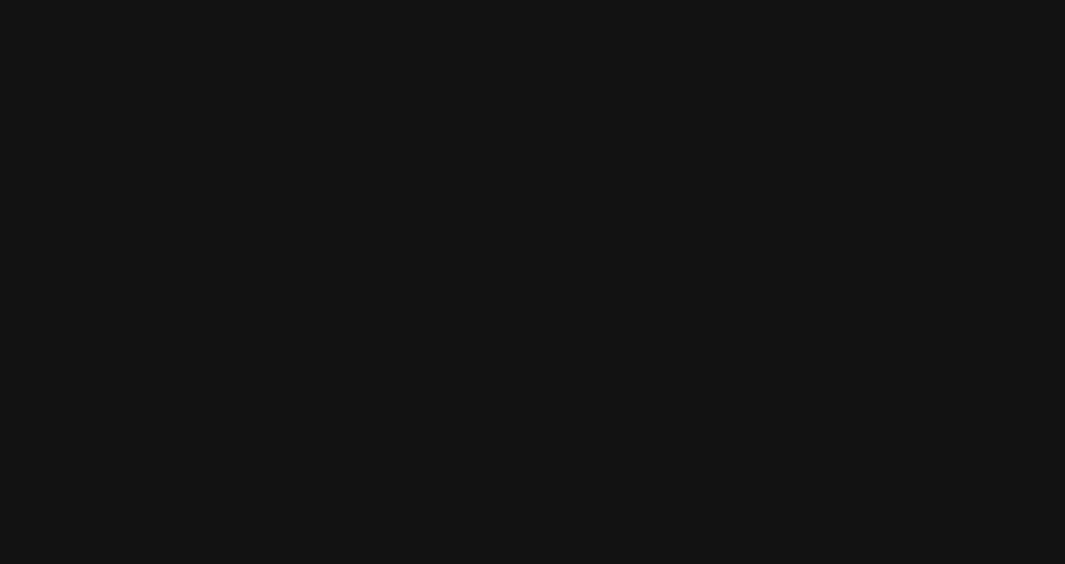
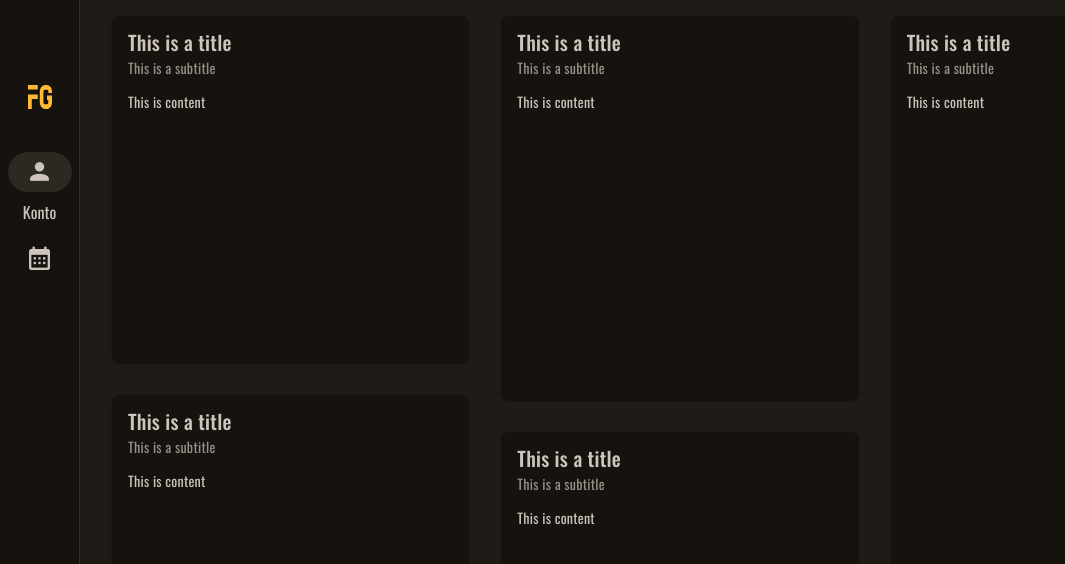
Before and after one commit to FatGone/FatGone-frontend, a Vue app: page /panel/account in a window 1280 px wide. Before the commit this address had no page. Shown: the top 564 px of the page, without its empty margins (0-1065 px from the left). Built offline with nearby package versions, Linux system fonts and the light colour scheme.

Commit message:
[Client Panel] implemented navigation

```diff
--- /dev/null
+++ b/src/client_panel/pages/AccountPage.vue
@@ -0,0 +1,71 @@
+<script setup lang="ts">
+
+
+
+
+</script>
+<template>
+    <v-container>
+        <v-row no-gutters>
+            <v-col class="px-4">
+                <v-card style="height:347px;" class="mb-8">
+                    <v-card-item>
+                        <v-card-title>This is a title</v-card-title>
+                        <v-card-subtitle>This is a subtitle</v-card-subtitle>
+                    </v-card-item>
+                    <v-card-text>
+                        This is content
+                    </v-card-text>
+                </v-card>
+                <v-card style="height: 272px;" class="mt-8">
+                    <v-card-item>
+                        <v-card-title>This is a title</v-card-title>
+
+                        <v-card-subtitle>This is a subtitle</v-card-subtitle>
+                    </v-card-item>
+
+                    <v-card-text>
+                        This is content
+                    </v-card-text>
+                </v-card>
+            </v-col>
+            <v-col class="px-4">
+                <v-card style="height: 384px;" class="mb-8">
+                    <v-card-item>
+                        <v-card-title>This is a title</v-card-title>
+
+                        <v-card-subtitle>This is a subtitle</v-card-subtitle>
+                    </v-card-item>
+
+                    <v-card-text>
+                        This is content
+                    </v-card-text>
+                </v-card>
+                <v-card style="height: 233px;" class="mt-8">
+                    <v-card-item>
+                        <v-card-title>This is a title</v-card-title>
+
+                        <v-card-subtitle>This is a subtitle</v-card-subtitle>
+                    </v-card-item>
+
+                    <v-card-text>
+                        This is content
+                    </v-card-text>
+                </v-card>
+            </v-col>
+            <v-col class="px-4">
+                <v-card style="height: 681px;">
+                    <v-card-item>
+                        <v-card-title>This is a title</v-card-title>
+
+                        <v-card-subtitle>This is a subtitle</v-card-subtitle>
+                    </v-card-item>
+
+                    <v-card-text>
+                        This is content
+                    </v-card-text>
+                </v-card>
+            </v-col>
+        </v-row>
+    </v-container>
+</template>
--- /dev/null
+++ b/src/client_panel/pages/ClientPanel.vue
@@ -0,0 +1,21 @@
+<script setup lang="ts">
+import RailItem from '@/common/components/RailItem.vue';
+import fgSmall from '@/assets/svg/fg-small.svg';
+</script>
+
+<template>
+    <v-layout>
+        <v-navigation-drawer permanent rail rail-width="80" :expand-on-hover="false">
+            <v-list color="transparent" class="d-flex flex-column align-center">
+                <v-list-item class="d-flex justify-center align-center mb-8 mt-16" to="/">
+                    <v-avatar size="small" :image="fgSmall" rounded="0"></v-avatar>
+                </v-list-item>
+                <RailItem icon="mdi-account" text="Konto" navigate-to="/panel/account" />
+                <RailItem icon="mdi-calendar-month" text="Terminarz" navigate-to="/panel/calendar" />
+            </v-list>
+        </v-navigation-drawer>
+        <v-main>
+            <RouterView />
+        </v-main>
+    </v-layout>
+</template>
--- /dev/null
+++ b/src/common/components/RailItem.vue
@@ -0,0 +1,26 @@
+<script lang="ts" setup>
+
+import { ref } from 'vue';
+
+defineProps({
+    'icon': String,
+    'text': String,
+    'navigateTo': {
+        type: String,
+        required: true,
+    }
+})
+</script>
+
+<template>
+    <RouterLink :to="navigateTo" v-bind="$props" custom v-slot="{ isActive, navigate }">
+        <div class="d-flex justify-center align-center flex-column mb-4">
+            <v-list-item width="64" variant="flat" router rounded="pill" active-color="secondary-container"
+                density="compact" nav class="d-flex justify-center align-center flex-column" @click="navigate()"
+                :active="isActive">
+                <v-icon size="large">{{ icon }}</v-icon>
+            </v-list-item>
+            <p v-if="isActive" class="pt-1">{{ text }}</p>
+        </div>
+    </RouterLink>
+</template>
--- a/src/router/index.ts
+++ b/src/router/index.ts
@@ -1,22 +1,27 @@
 import { createRouter, createWebHistory } from 'vue-router'
-import HomeView from '../views/HomeView.vue'
+
+import ClientPanel from '../client_panel/pages/ClientPanel.vue'
+import AccountPage from '../client_panel/pages/AccountPage.vue'
 
 const router = createRouter({
   history: createWebHistory(import.meta.env.BASE_URL),
   routes: [
     {
-      path: '/',
-      name: 'home',
-      component: HomeView
+      path: '/panel',
+      name: 'Account',
+      component: ClientPanel,
+
+      children: [
+        {
+          path: '',
+          redirect: 'panel/account'
+        },
+        {
+          path: 'account',
+          component: AccountPage,
+        }
+      ]
     },
-    {
-      path: '/about',
-      name: 'about',
-      // route level code-splitting
-      // this generates a separate chunk (About.[hash].js) for this route
-      // which is lazy-loaded when the route is visited.
-      component: () => import('../views/AboutView.vue')
-    }
   ]
 })
 
```
